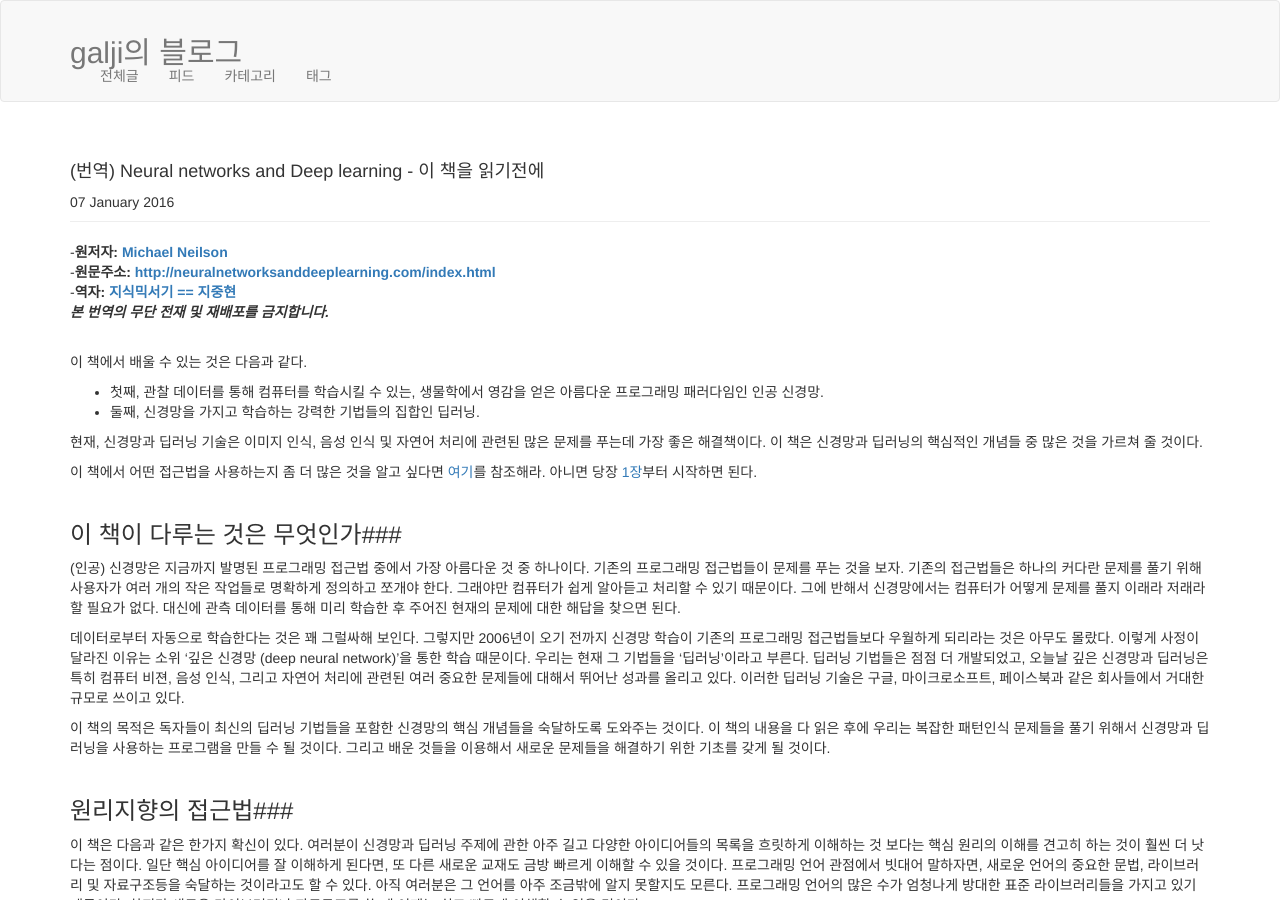
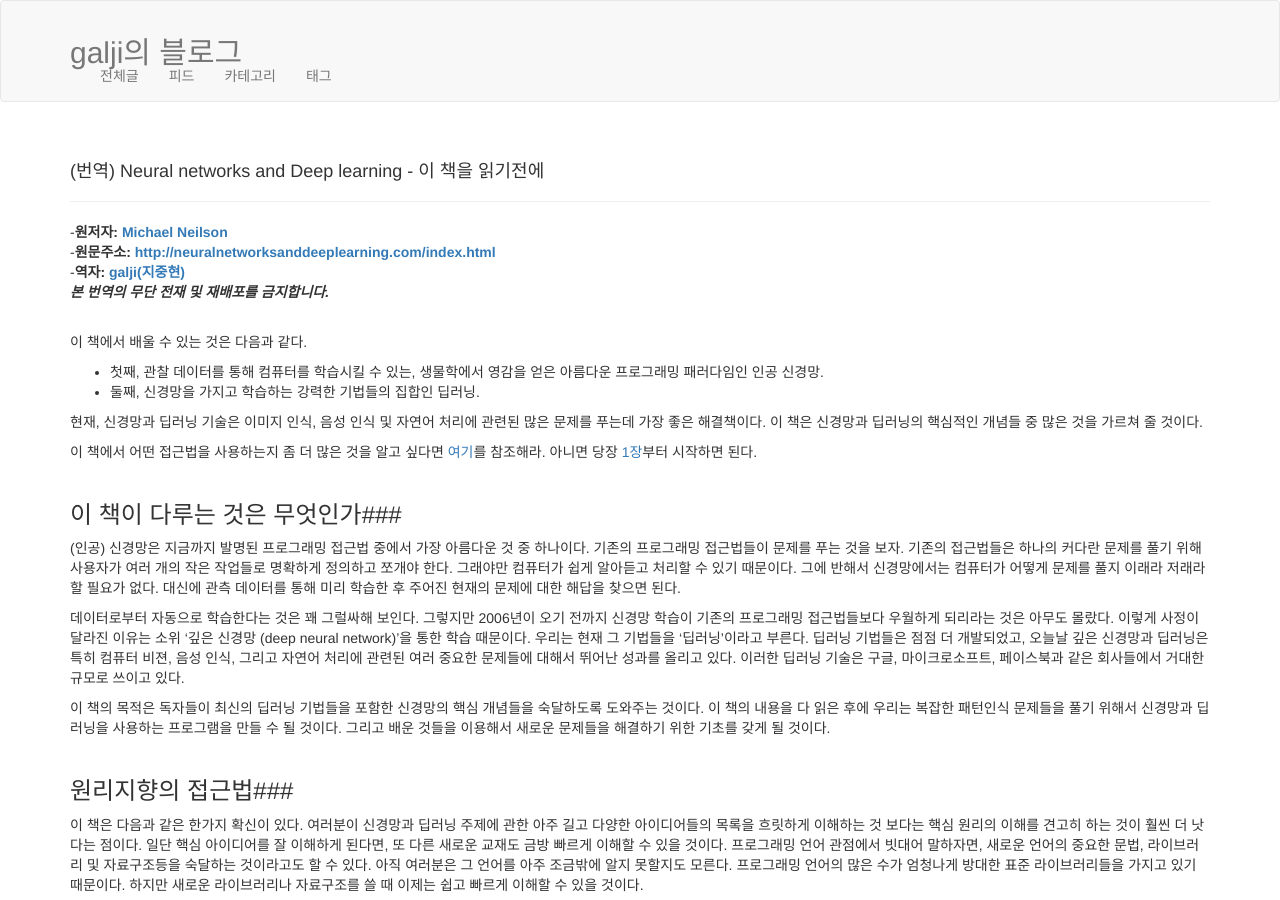
Before and after one commit to philocom/blog, a Jekyll site: the page built from _posts/trans_neuraldeep/preface/2016-01-07-nndl_preface_0.md, in a window 1280 px wide and 900 px high. Built offline with Jekyll 4.4.1, drawn with Linux system fonts in a browser that asks for light colours; nearby versions of some CDN libraries; library files that are not in the unit come from our copies; comment, search, counter and statistics services are not loaded.

Commit message:
no message

```diff
--- a/_includes/themes/bootstrap/post.html
+++ b/_includes/themes/bootstrap/post.html
@@ -1,8 +1,8 @@
 <div class="page-header">
   <h4>{{ page.title }} {% if page.tagline %}<small>{{page.tagline}}</small>{% endif %}</h4>
-    <div class="date">
+    <!-- <div class="date">
       <span>{{ page.date | date_to_long_string }}</span>
-    </div>
+    </div> -->
 </div>
 
 <div class="row post-full">
--- a/_posts/trans_neuraldeep/preface/2016-01-07-nndl_preface_0.md
+++ b/_posts/trans_neuraldeep/preface/2016-01-07-nndl_preface_0.md
@@ -6,7 +6,7 @@ tags: [서문,변역]
 ---
 -**원저자: [Michael Neilson](http://michaelnielsen.org/)**<br>
 -**원문주소: [http://neuralnetworksanddeeplearning.com/index.html](http://neuralnetworksanddeeplearning.com/index.html)**<br>
--**역자: [지식믹서기 == 지중현](joonghyunji@gmail.com)**<br>
+-**역자: [galji(지중현)](joonghyunji@gmail.com)**<br>
 ***본 번역의 무단 전재 및 재배포를 금지합니다.***
 <br>
 <br>
```
Also changed, not shown: _posts/2016-01-05-beginning.md (renamed from _posts/2016-01-06-beginning.md), _posts/trans_neuraldeep/ch01/2016-01-08-nndl_ch01_01.md (renamed from _posts/trans_neuraldeep/ch01/2016-01-07-nndl_ch01_01.md), _posts/trans_neuraldeep/ch01/2016-01-09-nndl_ch01_02.md (renamed from _posts/trans_neuraldeep/ch01/2016-01-07-nndl_ch01_02.md).
